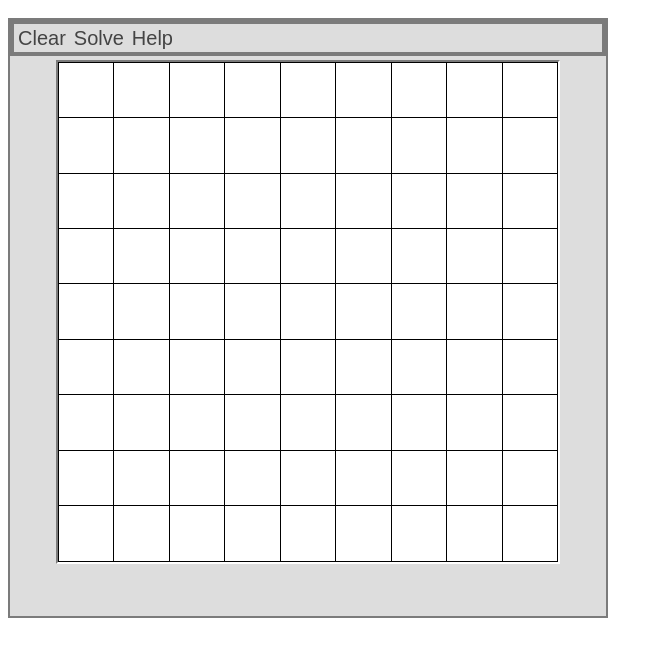
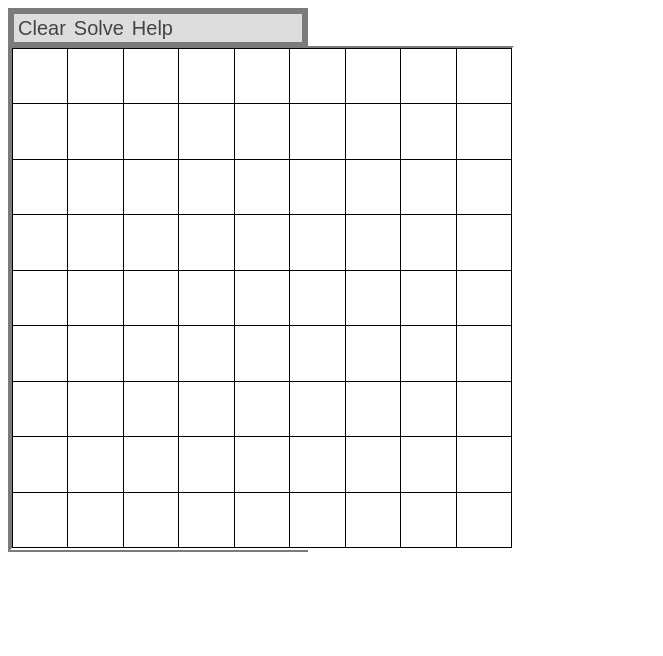
Before and after one commit to max-herman/max-herman.github.io, a plain HTML site: page index.html in a window 1280 px wide. Shown: the whole page, without its empty margins (0-663 px from the left). Drawn offline with nearby package versions, Linux system fonts and the light colour scheme.

Commit message:
style edit

```diff
--- a/styles/styles.css
+++ b/styles/styles.css
@@ -26,13 +26,12 @@ body {
 .game {
   table-layout: fixed;
   float: left;
-  margin-top: 10px;
   background-color: #ddd;
   border: 2px solid;
   border-color:#7b7b7b #7b7b7b #7b7b7b #7b7b7b;
   cursor: default;
-  width: 600px;
-  height: 600px;
+  width: 300px;
+  height: 300px;
 }
 .gwt-MenuBar-horizontal {
   border: 4px solid;
```
